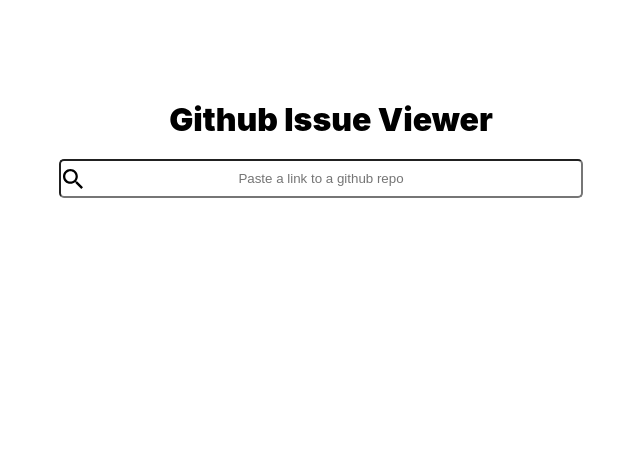
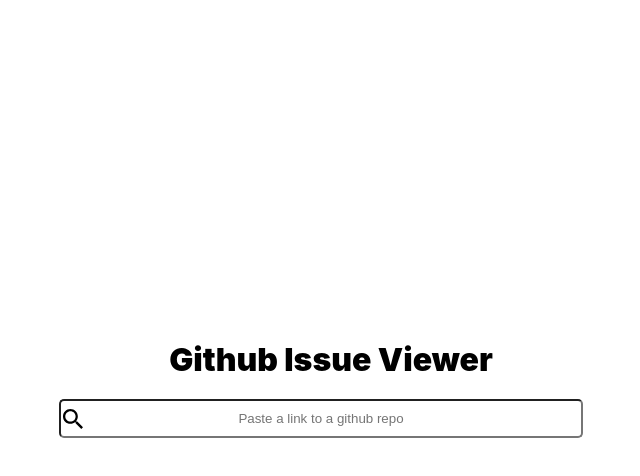
Before and after one commit to beatmp/dapper-labs-gh, a React (Create React App) app: page / in a window 1280 px wide. Shown: the top 476 px of the page, without its empty margins (319-959 px from the left). Built offline with nearby package versions, Linux system fonts and the light colour scheme; no server answers.

Commit message:
Add regex match to confirm it is a github link and more styling changes

```diff
--- a/src/App.js
+++ b/src/App.js
@@ -1,4 +1,3 @@
-import styled from 'styled-components';
 import {
   BrowserRouter as Router,
   Switch,
@@ -11,7 +10,7 @@
 
 function App() {
   return (
-    <div className="App">
+    <>
       <Router>
         <Switch>
           <Route path="/issues/:owner/:repo">
@@ -22,7 +21,7 @@
           </Route>
         </Switch>
       </Router>
-    </div>
+    </>
   );
 }
 
--- a/src/containers/Home.js
+++ b/src/containers/Home.js
@@ -4,9 +4,11 @@
 const { Octokit } = require("@octokit/core");
 
 
+export const validateGithubLink = (str) =>
+  str.match(`(https:\/\/|http:\/\/||)github\.com\/[^\/]*\/[^\/]*\/?$`)?.length > 0;
+
 function Home() {
-  const [owner, setOwner] = useState('');
-  const [repo, setRepo] = useState('');
+  const [url, setUrl] = useState('');
   const [err, setError] = useState(null);
   let history = useHistory();
   const octokit = new Octokit({ auth: process.env.REACT_APP_OCTOKIT_KEY });
@@ -18,13 +20,18 @@
       <Input
         placeholder="Paste a link to a github repo"
         onChange={(e) => {
-          const splitUrl = e.target.value.split("/");
-          setOwner(splitUrl[splitUrl.length - 2])
-          setRepo(splitUrl[splitUrl.length - 1])
+          setError(null);
+          setUrl(e.target.value);
         }}
         onKeyDown={async (e) => {
           if (e.key === 'Enter') {
-            if (!!owner && !!repo) {
+            const splitUrl = url.split("/");
+            const owner = splitUrl[splitUrl?.length - 2];
+            const repo = splitUrl[splitUrl?.length - 1];
+
+            if (!validateGithubLink(url)) {
+              setError('Please provide a valid github repo link.');
+            } else if (!!owner && !!repo) {
               try {
                 const response = await octokit.request(`GET /repos/{owner}/{repo}`, {
                   owner,
@@ -54,6 +61,8 @@
   margin: 0 auto;
   display: flex;
   flex-direction: column;
+  top: 30%;
+  position: relative;
 `
 
 const Title = styled.div`
@@ -67,6 +76,7 @@
   padding: 10px;
   margin: 0 auto;
   width: 500px;
+  max-width: 80%;
   background: url(/search.svg) no-repeat left center;
   border-radius: 5px;
   text-align: center;
--- a/src/containers/Issues.js
+++ b/src/containers/Issues.js
@@ -19,9 +19,9 @@
 function Issues() {
   let { owner, repo } = useParams();
   let history = useHistory();
+  const octokit = new Octokit({ auth: process.env.REACT_APP_OCTOKIT_KEY });
   const [issues, setIssues] = useState([])
   const [err, setError] = useState(null);
-  const octokit = new Octokit({ auth: process.env.REACT_APP_OCTOKIT_KEY });
   const [currentState, setCurrentState] = useState('all')
   const [isLoading, setIsLoading] = useState(true);
   const [currentPage, setCurrentPage] = useState(1);
@@ -50,7 +50,7 @@
         } else {
           currentIssues = response.data;
         }
-        if (response.data.length < 9) {
+        if (response.data.length < perPage) {
           break
         }
         currentPageInLoop++;
@@ -190,7 +190,6 @@
   position: absolute;
   bottom: 0;
   left: 0;
-
 `
 
 const LabelItem = styled.div`
--- a/src/index.css
+++ b/src/index.css
@@ -1,13 +1,18 @@
-body {
+html,body {
   margin: 0;
   font-family: -apple-system, BlinkMacSystemFont, 'Segoe UI', 'Roboto', 'Oxygen',
     'Ubuntu', 'Cantarell', 'Fira Sans', 'Droid Sans', 'Helvetica Neue',
     sans-serif;
   -webkit-font-smoothing: antialiased;
   -moz-osx-font-smoothing: grayscale;
+  height: 100%;
 }
 
 code {
   font-family: source-code-pro, Menlo, Monaco, Consolas, 'Courier New',
     monospace;
 }
+
+#root {
+    height: 100%;
+}
```
